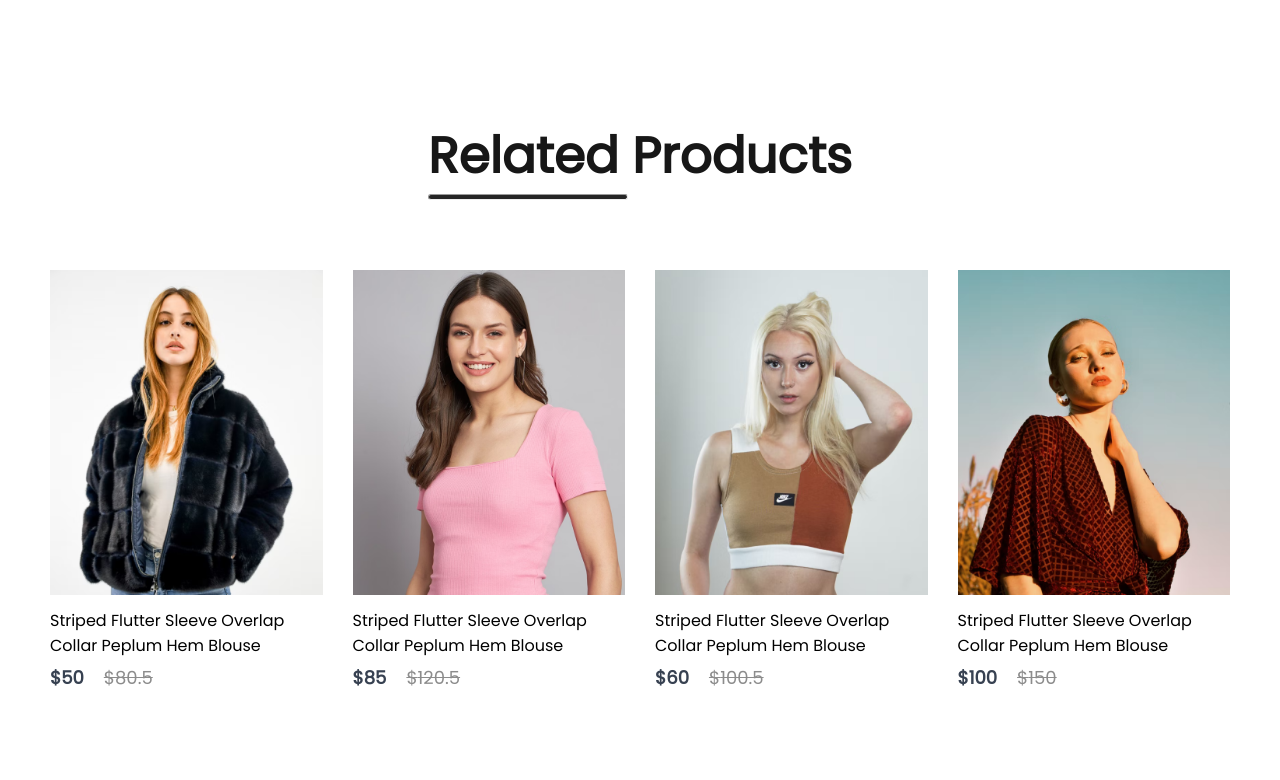
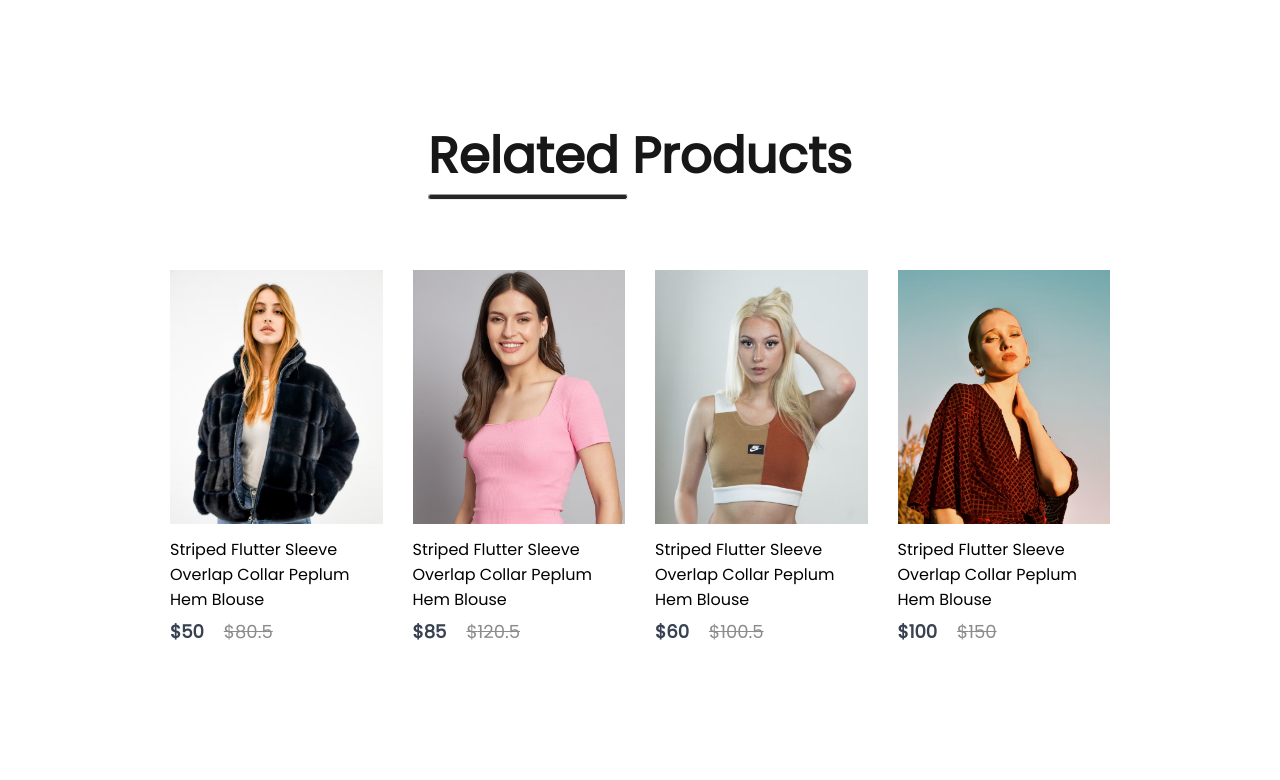
Before and after one commit to Jejeet/KokoBiz, a React (Create React App) app: page /product/1 in a window 1280 px wide. Shown: the part 1840-2620 px from the top of the page. Built offline with nearby package versions, Linux system fonts and the light colour scheme; a web font is replaced by a local one.

Commit message:
added padding inline to the related products class

```diff
--- a/src/Components/RelatedProducts/RelatedProducts.css
+++ b/src/Components/RelatedProducts/RelatedProducts.css
@@ -4,6 +4,7 @@
     align-items: center;
     height: 90vh;
     gap: 10px;
+    padding-inline: 120px;
 }
 .relatedproducts h1{
     font-size: 50px;
```
